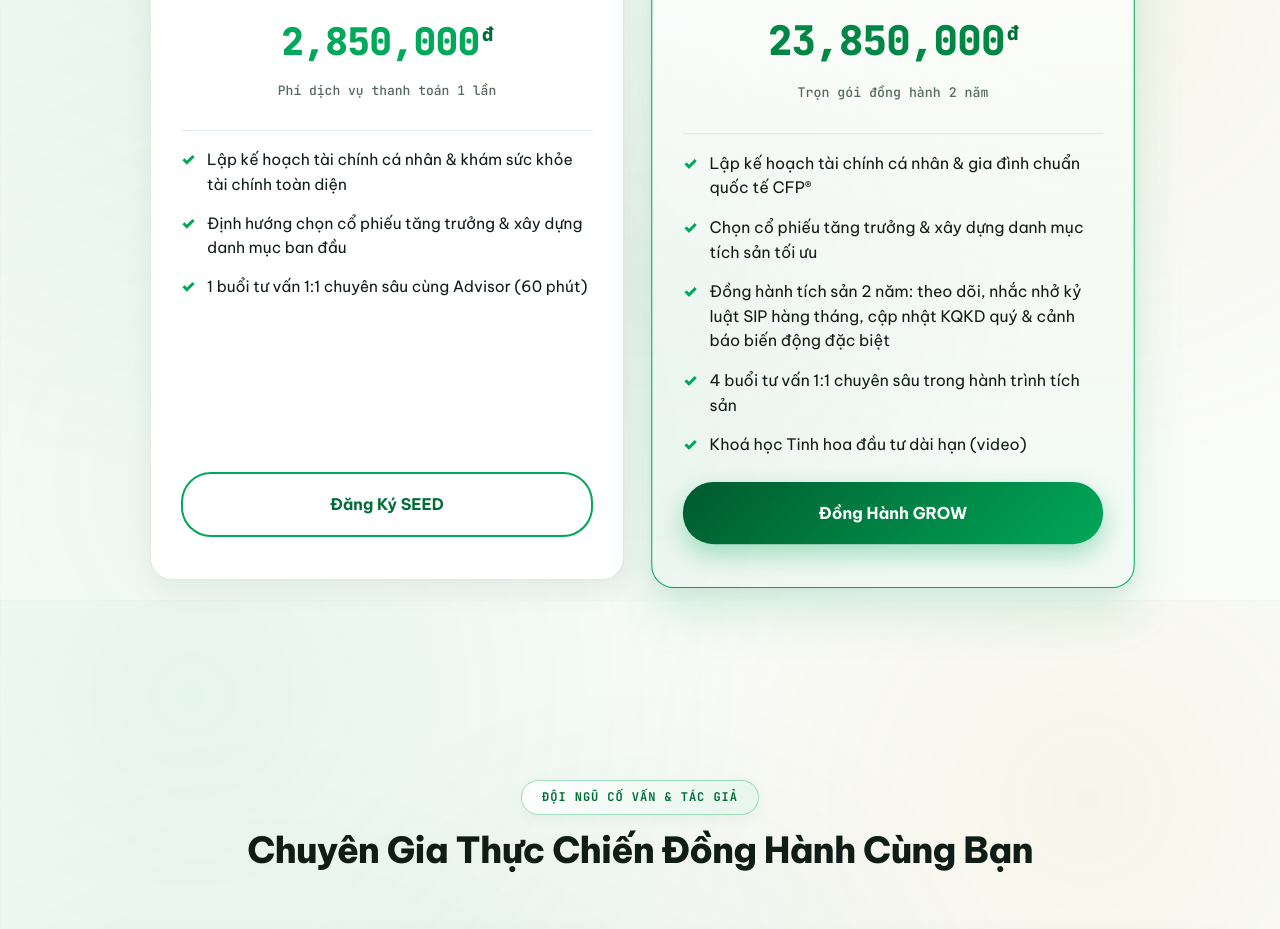
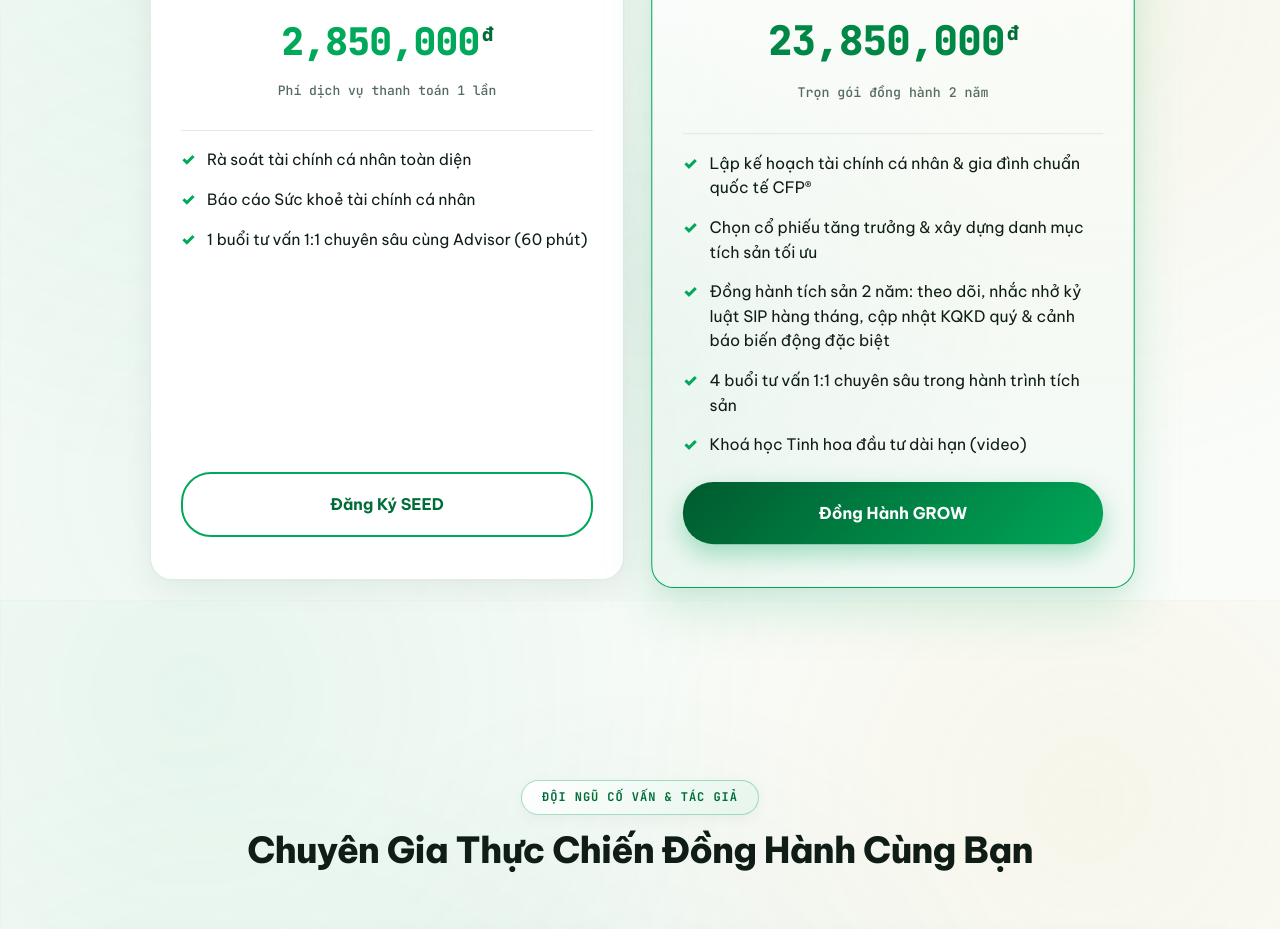
Before and after one commit to yenlelhy-del/wealthplanning, a plain HTML site: page index.html in a window 1280 px wide. Shown: the part 6600-7529 px from the top of the page. Drawn offline with Linux system fonts and the light colour scheme.

Commit message:
fix(copy): update SEED package feature bullets to Rà soát TCCN toàn diện, Báo cáo sức khoẻ TCCN, and 1 buổi tư vấn 1:1 chuyên sâu cùng Advisor

```diff
--- a/index.html
+++ b/index.html
@@ -2171,8 +2171,8 @@
                     <div class="pkg-price-subtext">Phí dịch vụ thanh toán 1 lần</div>
 
                     <ul class="pkg-features-list">
-                        <li>Lập kế hoạch tài chính cá nhân & khám sức khỏe tài chính toàn diện</li>
-                        <li>Định hướng chọn cổ phiếu tăng trưởng & xây dựng danh mục ban đầu</li>
+                        <li>Rà soát tài chính cá nhân toàn diện</li>
+                        <li>Báo cáo Sức khoẻ tài chính cá nhân</li>
                         <li>1 buổi tư vấn 1:1 chuyên sâu cùng Advisor (60 phút)</li>
                     </ul>
                 </div>
```
Also changed, not shown: wealth_planning_landing_page.html (+2 -2 lines).
